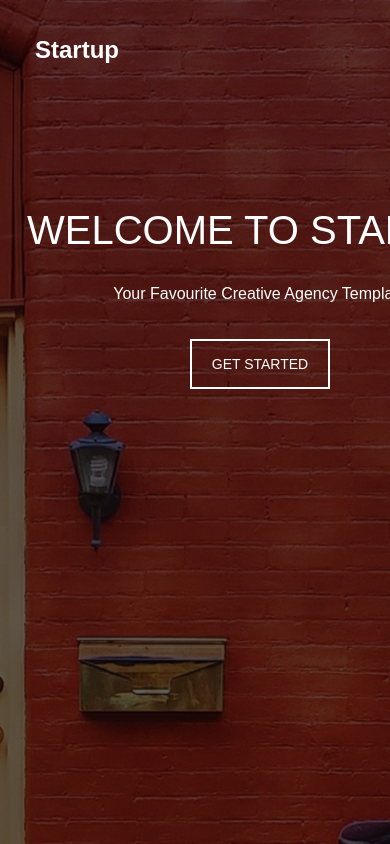
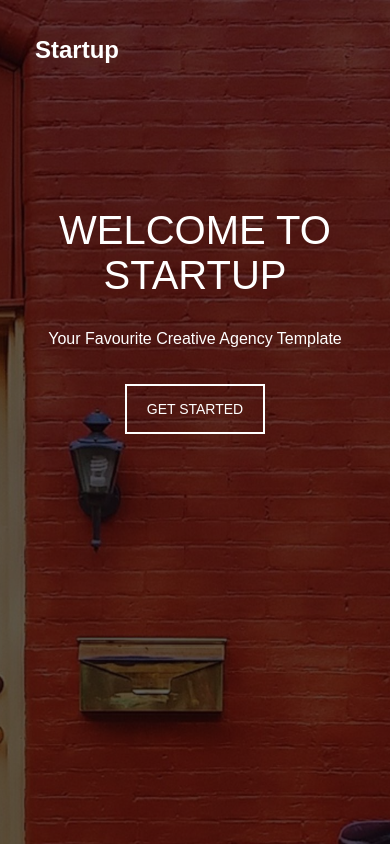
Before and after one commit to kimi-ell/startup-site, a plain HTML site: page index.html in a window 390 px wide. Drawn offline with Linux system fonts and the light colour scheme; files whose address does not match are found by name.

Commit message:
Update media.css

```diff
--- a/css/media.css
+++ b/css/media.css
@@ -395,7 +395,7 @@
 
 @media (max-width : 412px) {
     .conteiner {
-        padding: 0 15px;
+        width: 100%;
     }
 
     .header-block {
```
